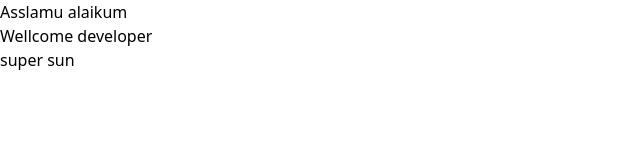
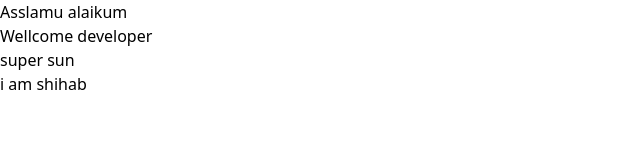
Before and after one commit to anamolhasan/quick-drop, a React (Vite) app: page / in a window 1280 px wide. Shown: the top 162 px of the page, without its empty margins (0-640 px from the left). Built offline with nearby package versions, Linux system fonts and the light colour scheme.

Commit message:
commit by shihab

```diff
--- a/src/App.tsx
+++ b/src/App.tsx
@@ -9,6 +9,7 @@ function App() {
      <h1>Asslamu alaikum</h1>
      <p>Wellcome developer</p>
      <p>super sun</p>
+     <p>i am shihab</p>
     </>
   )
 }
```
